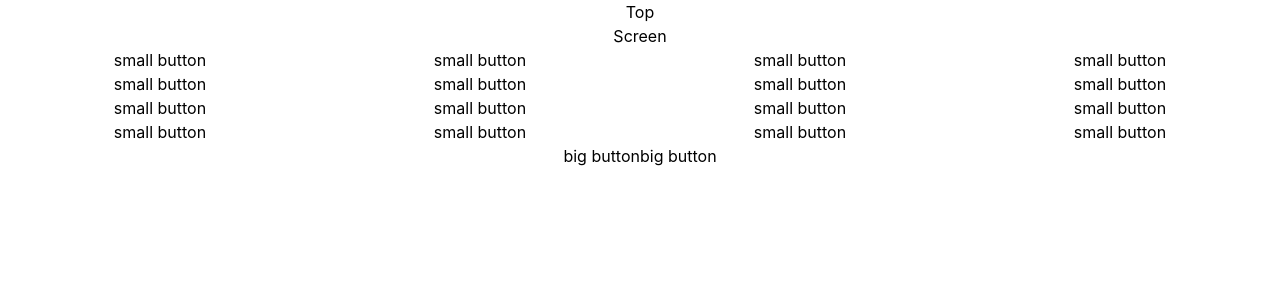
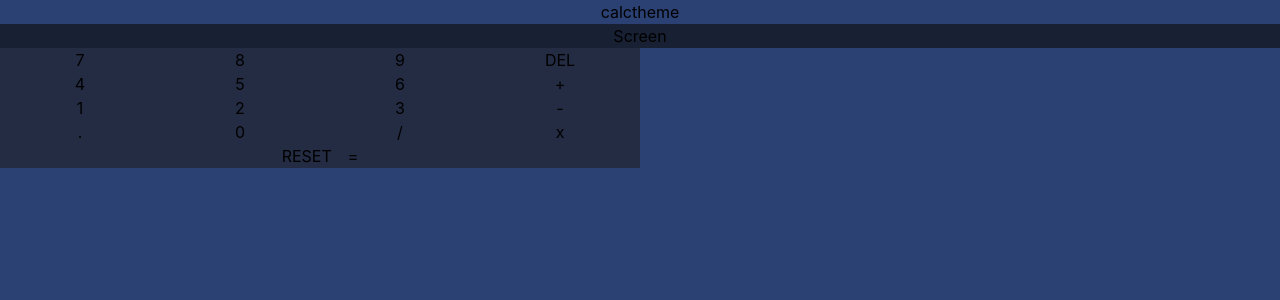
Before and after one commit to Dylan0907/calculator-app, a React (Create React App) app: page / in a window 1280 px wide. Shown: the top 300 px of the page. Built offline with nearby package versions, Linux system fonts and the light colour scheme.

Commit message:
Add background color

```diff
--- a/package.json
+++ b/package.json
@@ -40,5 +40,8 @@
       "last 1 firefox version",
       "last 1 safari version"
     ]
+  },
+  "devDependencies": {
+    "@babel/plugin-proposal-private-property-in-object": "^7.21.11"
   }
 }
--- a/src/App.tsx
+++ b/src/App.tsx
@@ -4,13 +4,11 @@ import ButtonsContainer from './components/ButtonsContainer'
 
 function App() {
   return (
-    <div>
-      <div className='flex flex-col'>
+      <div className='flex flex-col bg-desaturatedBlueMain h-screen'>
         <Top />
         <Screen />
         <ButtonsContainer />
       </div>
-    </div>
   );
 }
 
--- a/src/components/BigButton.tsx
+++ b/src/components/BigButton.tsx
@@ -1,10 +1,10 @@
 interface BigButtonProps {
-
+    text: String
 }
 
 const BigButton = (props: BigButtonProps) => {
     return (
-        <button>big button</button>
+        <button>{props.text}</button>
     )
 }
 
--- a/src/components/BigButtonsContainer.tsx
+++ b/src/components/BigButtonsContainer.tsx
@@ -6,9 +6,9 @@ interface BigButtoncontainerProps {
 
 const BigButtoncontainer = (props: BigButtoncontainerProps) => {
     return (
-        <div className='flex justify-center'>
-            <BigButton/>
-            <BigButton/>
+        <div className='flex justify-center gap-4'>
+            <BigButton text={'RESET'}/>
+            <BigButton text={'='}/>
         </div>
     )
 }
--- a/src/components/ButtonsContainer.tsx
+++ b/src/components/ButtonsContainer.tsx
@@ -7,7 +7,7 @@ interface ButtonsContainerProps {
 
 const ButtonsContainer = (props: ButtonsContainerProps) => {
     return (
-        <div>
+        <div className="bg-desaturatedBlueKeyPad w-2/4 content-center">
             <SmallButtoncontainer />
             <BigButtoncontainer />
         </div>
--- a/src/components/Screen.tsx
+++ b/src/components/Screen.tsx
@@ -4,7 +4,7 @@ interface ScreenProps {
 
 const Screen = (props: ScreenProps) => {
     return (
-        <div className='flex justify-center'>Screen</div>
+        <div className='flex justify-center bg-desaturatedBlueScreen'>Screen</div>
     )
 }
 
--- a/src/components/SmallButton.tsx
+++ b/src/components/SmallButton.tsx
@@ -1,10 +1,10 @@
 interface SmallButtonProps {
-
+    text: String
 }
 
 const SmallButton = (props: SmallButtonProps) => {
     return (
-        <button>small button</button>
+        <button>{props.text}</button>
     )
 }
 
--- a/src/components/SmallButtonsContainer.tsx
+++ b/src/components/SmallButtonsContainer.tsx
@@ -7,22 +7,22 @@ interface SmallButtoncontainerProps {
 const SmallButtoncontainer = (props: SmallButtoncontainerProps) => {
     return (
         <div className="grid grid-cols-4 bg-red">
-            <SmallButton />
-            <SmallButton />
-            <SmallButton />
-            <SmallButton />
-            <SmallButton />
-            <SmallButton />
-            <SmallButton />
-            <SmallButton />
-            <SmallButton />
-            <SmallButton />
-            <SmallButton />
-            <SmallButton />
-            <SmallButton />
-            <SmallButton />
-            <SmallButton />
-            <SmallButton />
+            <SmallButton text={'7'}/>
+            <SmallButton text={'8'}/>
+            <SmallButton text={'9'}/>
+            <SmallButton text={'DEL'}/>
+            <SmallButton text={'4'}/>
+            <SmallButton text={'5'}/>
+            <SmallButton text={'6'}/>
+            <SmallButton text={'+'}/>
+            <SmallButton text={'1'}/>
+            <SmallButton text={'2'}/>
+            <SmallButton text={'3'}/>
+            <SmallButton text={'-'}/>
+            <SmallButton text={'.'}/>
+            <SmallButton text={'0'}/>
+            <SmallButton text={'/'}/>
+            <SmallButton text={'x'}/>
         </div>
     )
 }
--- a/src/components/Top.tsx
+++ b/src/components/Top.tsx
@@ -4,7 +4,10 @@ interface TopProps {
 
 const Top = (props: TopProps) => {
     return (
-        <div className='flex justify-center'>Top</div>
+        <div className='flex justify-center'>
+            <div>calc</div>
+            <div>theme</div>
+        </div>
     )
 }
 
--- a/tailwind.config.js
+++ b/tailwind.config.js
@@ -4,7 +4,17 @@ module.exports = {
     "./src/**/*.{js,jsx,ts,tsx}",
   ],
   theme: {
-    extend: {},
+    extend: {
+      width: {
+        desktop: '1440px',
+        mobile: '375px'
+      }
+    },
+    colors: {
+      desaturatedBlueMain: '#2B4173',
+      desaturatedBlueKeyPad: '#232C43',
+      desaturatedBlueScreen: '#182034'
+    },
   },
   plugins: [],
 }
```
Also changed, not shown: 1 other file (tests, documents, lock files or other folders).
